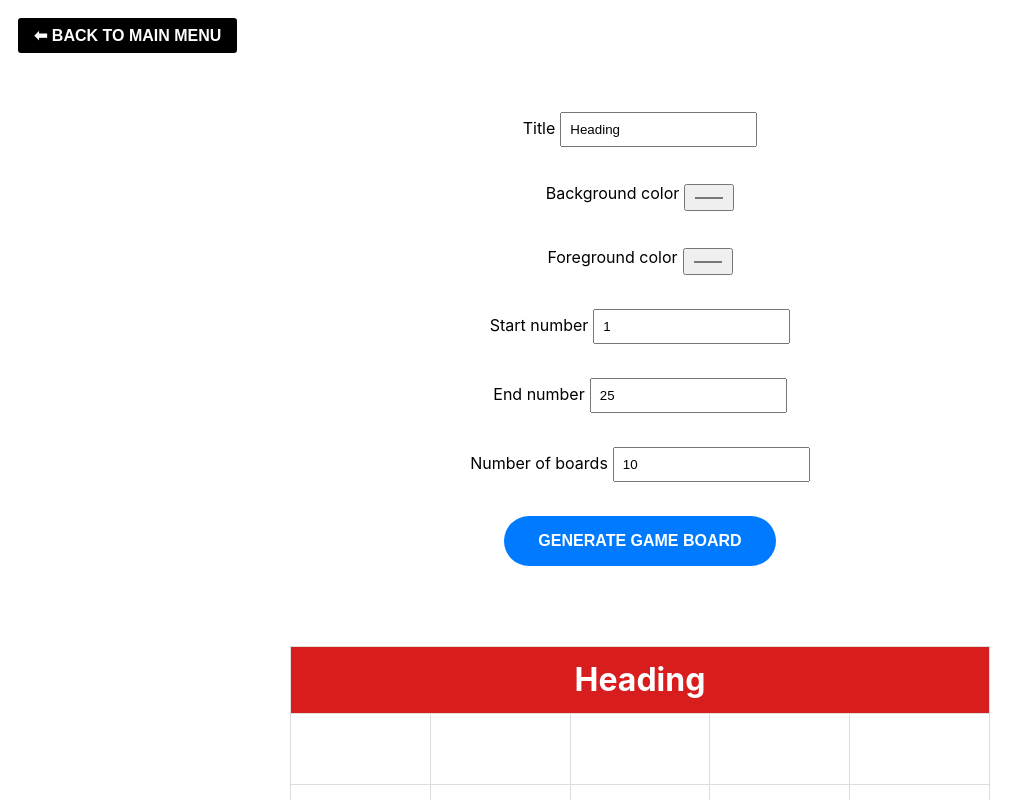
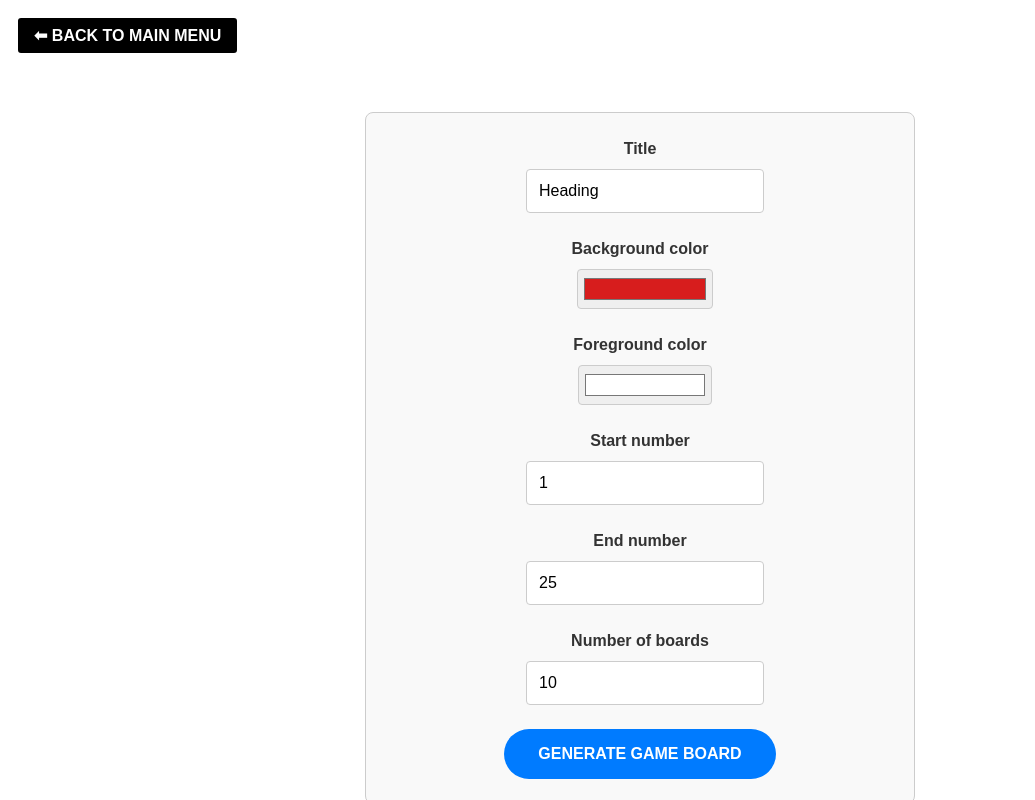
Before and after one commit to najro/musicQuizz, a React (Vite) app: page /gameboardgenerator in a window 1280 px wide. Shown: the top 800 px of the page, without its empty margins (0-1035 px from the left). Built offline with nearby package versions, Linux system fonts and the light colour scheme.

Commit message:
updated styling

```diff
--- a/src/index.css
+++ b/src/index.css
@@ -398,3 +398,75 @@ th {
     display: none; /* Hide buttons when printing */
   }
 }
+
+
+
+
+
+
+.styled-form {
+  width: 100%;
+  max-width: 500px;
+  margin: 0 auto;
+  padding: 1.5em;
+  background-color: #f9f9f9;
+  border: 1px solid #ccc;
+  border-radius: 0.5em;
+  font-family: Arial, sans-serif;
+}
+
+.form-group {
+  display: flex;
+  flex-direction: column;
+  margin-bottom: 1.5em;
+}
+
+label {
+  font-size: 1em;
+  font-weight: bold;
+  margin-bottom: 0.5em;
+  color: #333;
+}
+
+input[type="text"],
+input[type="number"],
+input[type="color"] {
+  padding: 0.75em;
+  border: 1px solid #ccc;
+  border-radius: 0.25em;
+  font-size: 1em;
+  width: 100%;
+  box-sizing: border-box;
+}
+
+input[type="color"] {
+  padding: 0.25em; /* Smaller padding for color picker */
+  height: 2.5em; /* Adjust height */
+}
+
+input:focus {
+  border-color: #1db954;
+  outline: none;
+  box-shadow: 0 0 5px rgba(29, 185, 84, 0.5);
+}
+
+button {
+  padding: 0.75em 1.5em;
+  background-color: #1db954;
+  color: white;
+  font-size: 1em;
+  font-weight: bold;
+  text-transform: uppercase;
+  border: none;
+  border-radius: 2.5em;
+  cursor: pointer;
+  transition: background-color 0.3s ease;
+}
+
+button:hover {
+  background-color: #1aa34a;
+}
+
+button:active {
+  background-color: #188c3f;
+}
--- a/src/pages/GameBoardGenerator.jsx
+++ b/src/pages/GameBoardGenerator.jsx
@@ -55,63 +55,68 @@ const GameBoardGenerator = () => {
      <BackToDashBoard/>
 
     <div>
-      <form onSubmit={handleSubmit}>
-        <label>
-          Title
+    <form onSubmit={handleSubmit} className="styled-form">
+      <div className="form-group">
+        <label htmlFor="title">Title</label>
         <input
+          id="title"
           type="text"
           value={heading}
           placeholder="Skriv överskrift"
           onChange={(e) => setHeading(e.target.value)}
         />
-        </label>
-        <br />
-        <label>
-          Background color
+      </div>
+
+      <div className="form-group">
+        <label htmlFor="bg-color">Background color</label>
         <input
+          id="bg-color"
           type="color"
           value={headingColor}
           onChange={(e) => setHeadingColor(e.target.value)}
         />
-        </label>
-        <br />
-        <label>
-          Foreground color
+      </div>
+
+      <div className="form-group">
+        <label htmlFor="fg-color">Foreground color</label>
         <input
+          id="fg-color"
           type="color"
           value={textColor}
           onChange={(e) => setTextColor(e.target.value)}
         />
-        </label>
-        <br />
+      </div>
 
-        <label>
-          Start number
+      <div className="form-group">
+        <label htmlFor="start-number">Start number</label>
         <input
+          id="start-number"
           type="number"
           value={startNumber}
           onChange={(e) => setStartNumber(e.target.value)}
         />
-        </label>
-        <br />
-        <label>
-          End number
+      </div>
+
+      <div className="form-group">
+        <label htmlFor="end-number">End number</label>
         <input
+          id="end-number"
           type="number"
           value={endNumber}
           onChange={(e) => setEndNumber(e.target.value)}
         />
-        </label>
-        <br />
-        <label>
-          Number of boards
+      </div>
+
+      <div className="form-group">
+        <label htmlFor="boards">Number of boards</label>
         <input
+          id="boards"
           type="number"
           value={numberOfGames}
           onChange={(e) => setNumberOfGames(e.target.value)}
         />
-        </label>
-        <br />
+      </div>
+
       <button type="submit" className="button button-blue">Generate game board</button>
     </form>
       <table>
@@ -131,7 +136,7 @@ const GameBoardGenerator = () => {
         </tbody>
       </table>
 
-      <div class="printversion">
+      <div className="printversion">
         <button className="button button-green" onClick={handlePrint}>Print</button>
       </div>
     </div>
```
Lines whose indentation alone changed are shown as unchanged.
